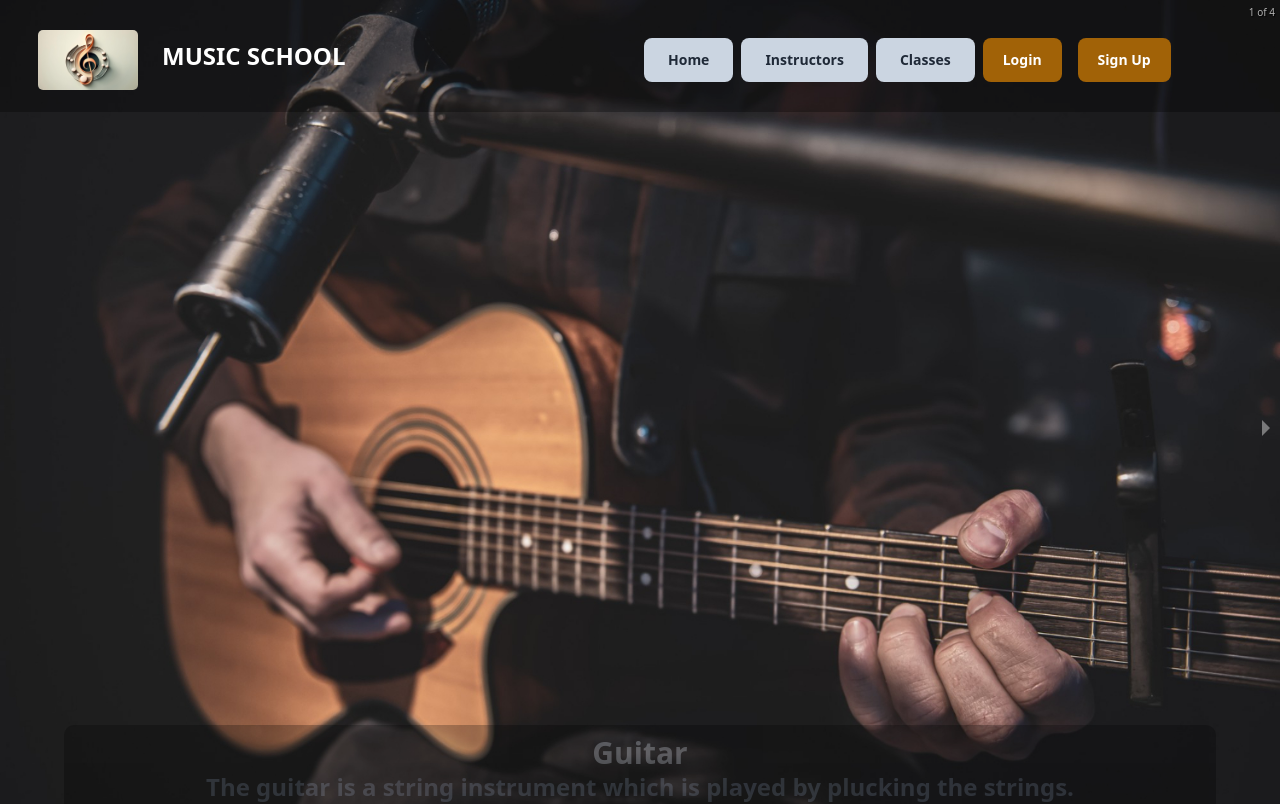
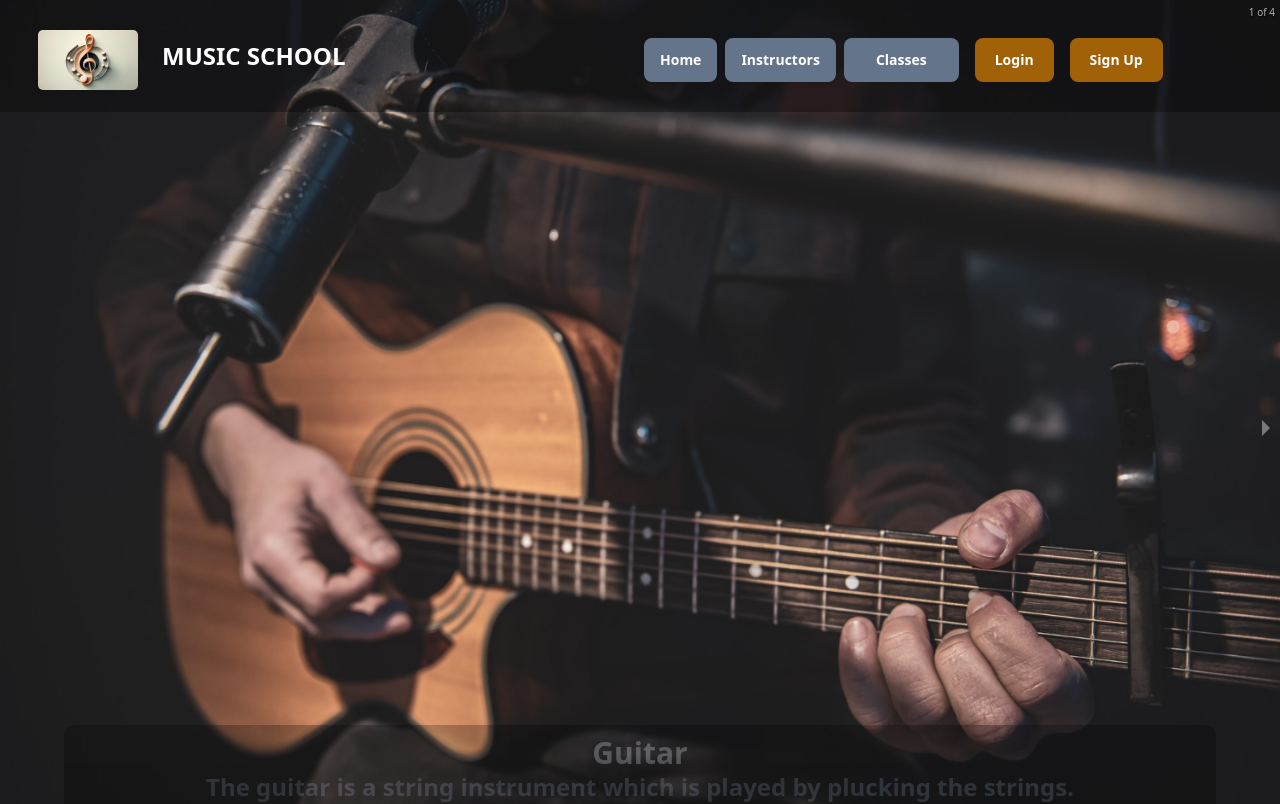
Before and after one commit to studentabusayeed/music-school-client-project, a React (Vite) app: page / in a window 1280 px wide. Shown: the top 804 px of the page. Built offline with nearby package versions, Linux system fonts and the light colour scheme; no server answers.

Commit message:
layout added

```diff
--- a/src/Routes/Routes.jsx
+++ b/src/Routes/Routes.jsx
@@ -4,6 +4,7 @@ import Home from "../pages/Home/Home/Home";
 import SignUp from "../pages/SignUp/SignUp";
 import ErrorPage from "../pages/Home/ErrorPage/ErrorPage";
 import Login from "../pages/Login/Login";
+import Instructors from "../pages/Instructors/Instructors";
 
 export const router = createBrowserRouter([
     {
@@ -22,6 +23,10 @@ export const router = createBrowserRouter([
             {
                 path: '/login',
                 element: <Login></Login>
+            },
+            {
+                path: '/instructors',
+                element: <Instructors></Instructors>
             }
         ]
     }
--- a/src/pages/Home/Home/Home.jsx
+++ b/src/pages/Home/Home/Home.jsx
@@ -1,5 +1,6 @@
 import { Helmet } from "react-helmet-async";
 import Banner from "../Banner/Banner";
+import PopularClass from "../PopularClass/PopularClass";
 
 const Home = () => {
     return (
@@ -8,6 +9,7 @@ const Home = () => {
                 <title>Music School | Home</title>
             </Helmet>
             <Banner></Banner>
+            <PopularClass></PopularClass>
         </div>
     );
 };
--- /dev/null
+++ b/src/pages/Instructors/Instructors.jsx
@@ -0,0 +1,11 @@
+import React from 'react';
+
+const Instructors = () => {
+    return (
+        <div>
+            <h2>This is instructors</h2>
+        </div>
+    );
+};
+
+export default Instructors;
--- a/src/pages/SignUp/SignUp.jsx
+++ b/src/pages/SignUp/SignUp.jsx
@@ -1,4 +1,4 @@
-import { useContext, useRef } from "react";
+import { useContext, useRef, useState } from "react";
 import { useForm } from "react-hook-form";
 import { AuthContext } from "../../providers/AuthProvider";
 import { Link, useNavigate } from "react-router-dom";
--- a/src/pages/shared/NavBar/NavBar.jsx
+++ b/src/pages/shared/NavBar/NavBar.jsx
@@ -18,17 +18,15 @@ const Navbar = () => {
 
 
     const Menu = <>
-        <li><Link className='font-bold bg-slate-300 py-3 px-6 hover:text-white' to="/">Home</Link></li>
-        <li><Link className='font-bold bg-slate-300 ml-2 py-3 px-6 hover:text-white' to="/allToys">Instructors</Link></li>
-        <li><Link className='font-bold bg-slate-300 ml-2 py-3 px-6 hover:text-white' to="/blog">Classes</Link></li>
-        { user ?<li>
-            <Link to="/dashboard/mycart" className='font-bold bg-slate-300 ml-2 py-3 px-6 mr-2 hover:text-white'>
-                <button>
-                    <FaShoppingCart></FaShoppingCart>
-                    {/* <div className="badge badge-secondary">+{cart?.length || 0}</div> */}
-                </button>
+        <li className='text-white'><Link className='font-bold bg-slate-500 py-3 px-4 hover:text-white mr-2' to="/">Home</Link></li>
+        <li className='text-white'><Link className='font-bold bg-slate-500 py-3 px-4 hover:text-white mr-2' to="/instructors">Instructors</Link></li>
+        <li className='text-white'><Link className='font-bold bg-slate-500 py-3 px-8 hover:text-white mr-2' to="/blog">Classes</Link></li>
+        {user ? <li className='text-white'>
+            <Link to="/dashboard/mycart" className='font-bold bg-slate-500 py-3 px-8 hover:text-white mr-2'>
+                <FaShoppingCart></FaShoppingCart>
+                {/* <div className="badge badge-secondary">+{cart?.length || 0}</div> */}
             </Link>
-        </li>: ''}
+        </li> : ''}
 
         {user?.email ? <>
             <img className={user.photoURL ? 'img-menu' : ''} title={user?.displayName} src={user?.photoURL
```
